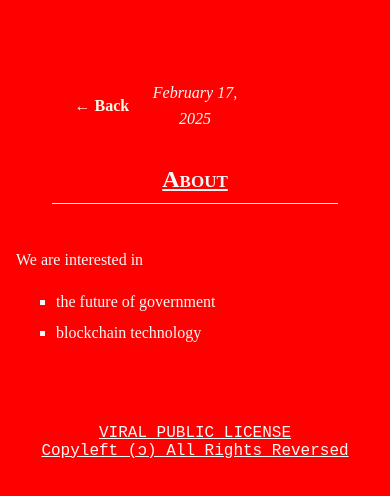
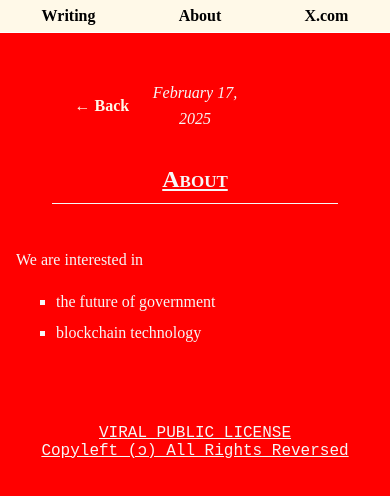
Before and after one commit to tadad/real-democracy, a Next.js app: page /about in a window 390 px wide. Shown: the top 496 px of the page. Built offline with nearby package versions, Linux system fonts and the light colour scheme.

Commit message:
mobile nav

```diff
--- a/app/layout.tsx
+++ b/app/layout.tsx
@@ -58,6 +58,13 @@ export default function RootLayout({
       <body
       // className={`${unna.className} antialiased`}
       >
+        <div className="mobile-nav">
+          <div>
+            <a className="silent-link" href="/writing">Writing</a>
+            <a className="silent-link" href="/about">About</a>
+            <a className="silent-link" href="https://x.com/dac_hus">X.com</a>
+          </div>
+        </div>
         {children}
       </body>
     </html>
--- a/components/PostContainer.tsx
+++ b/components/PostContainer.tsx
@@ -34,7 +34,7 @@ export default function PostContainer({ post, showBackToHome = true }: PostConta
             <div className="post-info">
               <div className="date-nav">
                 <p>
-                  <a className="prev" href="/">
+                  <a className="prev" href="/writing">
                     ← Back
                   </a>
                   {post.date && (
```
